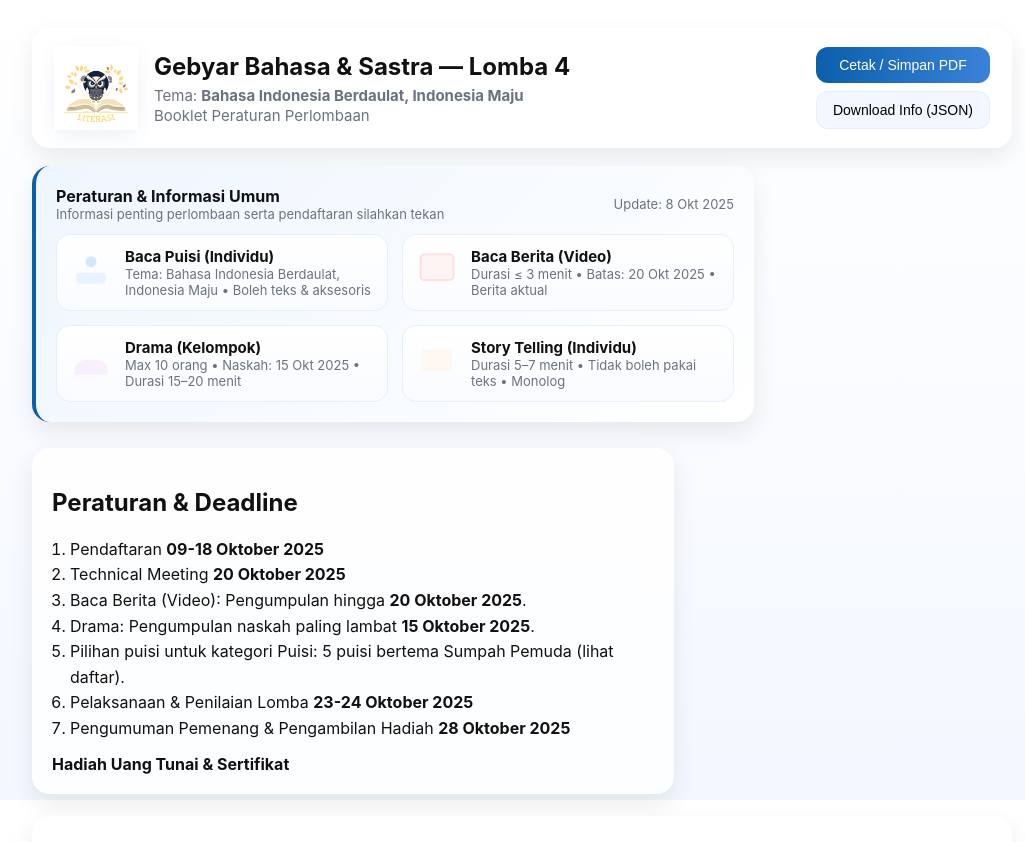
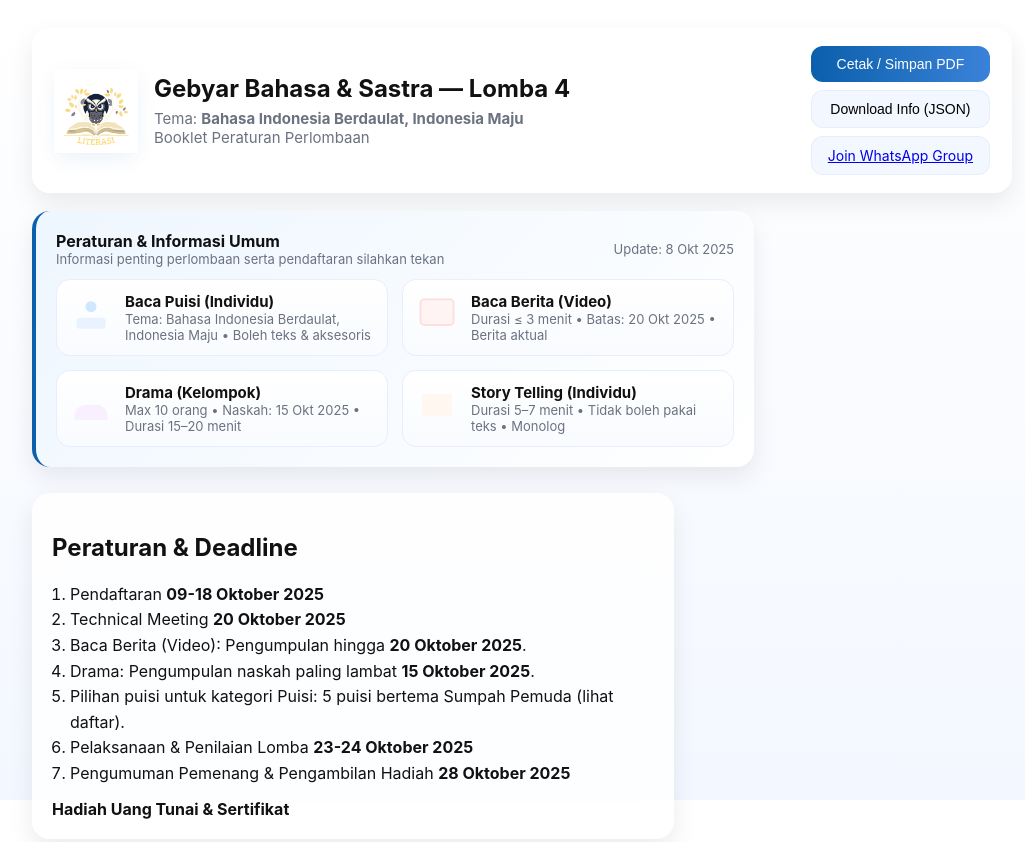
Before and after one commit to rajendrazero/lomba-literasi, a plain HTML site: page index.html in a window 1280 px wide. Shown: the top 842 px of the page, without its empty margins (118-1143 px from the left). Drawn offline with Linux system fonts and the light colour scheme.

Commit message:
Update index.html

```diff
--- a/index.html
+++ b/index.html
@@ -34,6 +34,10 @@
                     <button class="btn" id="downloadJson">
                         Download Info (JSON)
                     </button>
+
+                    <a href="https://chat.whatsapp.com/EYHfUgsWIBXL3ZGBaPGvJc?mode=ems_copy_t" target="_blank" class="btn btn-success">
+  Join WhatsApp Group
+                    </a>
                 </div>
             </header>
 
```
